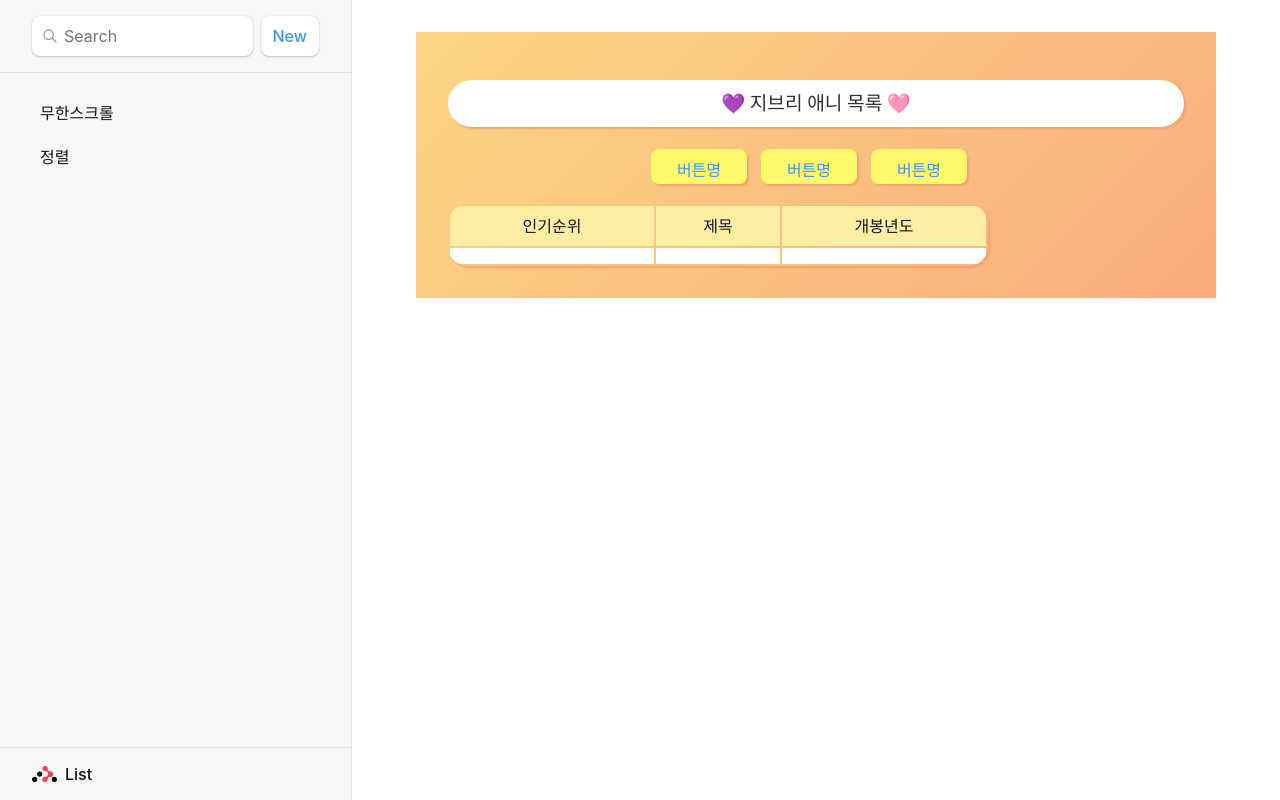
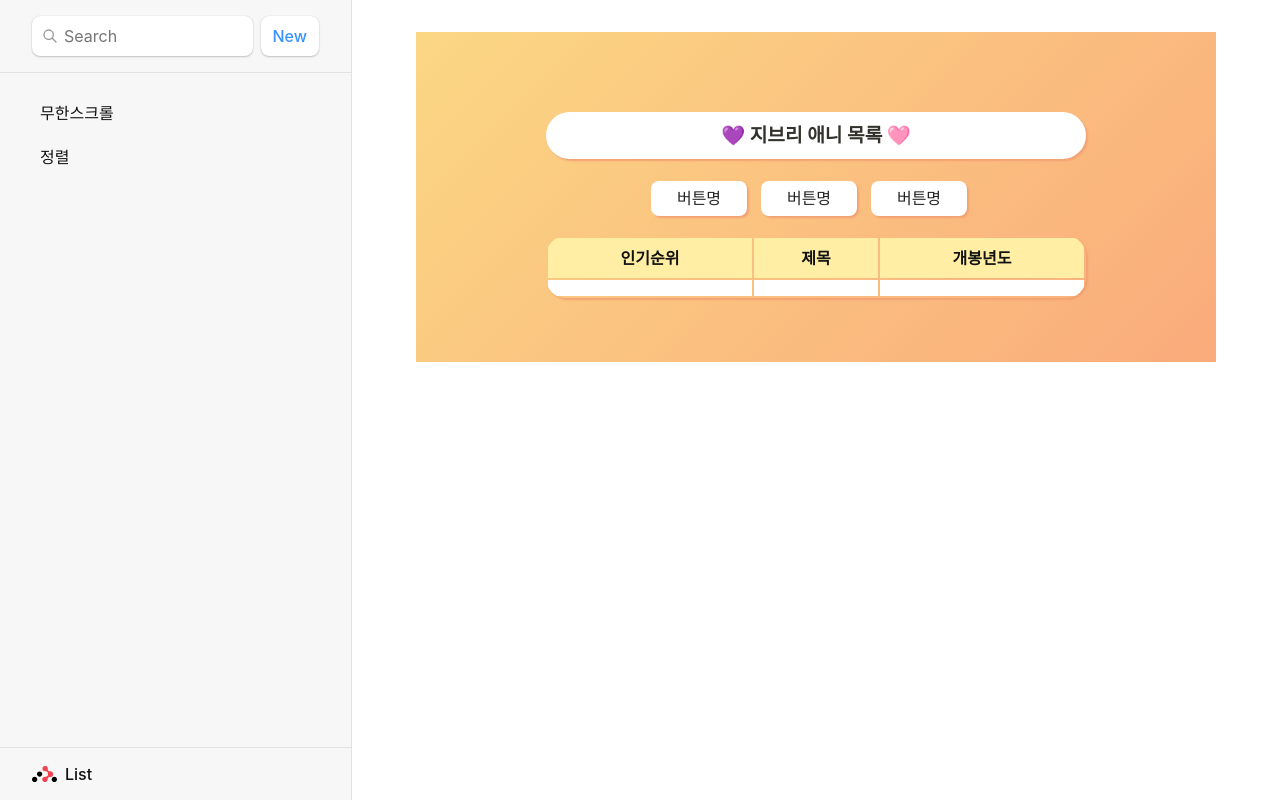
Before and after one commit to SeoHee3478/tea-code, a React (Vite) app in the folder app/: page /sort in a window 1280 px wide. Built offline with nearby package versions, Linux system fonts and the light colour scheme.

Commit message:
Refactor: CSS 스타일 수정 - 완성 코드에 적용안된 CSS 수정했습니다.

```diff
--- a/app/src/pages/Sort/index.scss
+++ b/app/src/pages/Sort/index.scss
@@ -1,47 +1,27 @@
 .sort_wrap {
-    font-family: Inter, system-ui, Avenir, Helvetica, Arial, sans-serif;
-    line-height: 1.5;
-    font-weight: 400;
-
-    color-scheme: light dark;
+  margin: 0 auto;
+  padding: 4rem;
+  display: flex;
+  flex-direction: column;
+  justify-content: center;
+  align-items: center;
   background: linear-gradient(135deg, #fbd784, #faab7b);
   background-color: #242424;
-
-    font-synthesis: none;
-    text-rendering: optimizeLegibility;
-    -webkit-font-smoothing: antialiased;
-    -moz-osx-font-smoothing: grayscale;
-
-    body {
-        margin: 0;
-        display: flex;
-        place-items: center;
-        min-width: 320px;
-        min-height: 100vh;
-    }
-
-    h1 {
-        font-size: 1.2em;
-        line-height: 1.1;
-    }
-
-    max-width: 1280px;
-    margin: 0 auto;
-    padding: 2rem;
-    text-align: center;
-    background: linear-gradient(135deg, #fbd784, #faab7b);
 
   h1 {
     background-color: #fff;
     padding: 0.8rem;
     color: #32312b;
     border-radius: 1.5rem;
+    width: 540px;
+    text-align: center;
     box-shadow: 2px 2px 2px #f2a273;
+    font-size: 1.2em;
+    line-height: 1.1;
   }
 
   table {
     width: 540px;
-        /* border-collapse: collapse; */
     margin-top: 20px;
     box-shadow: 2px 2px 2px #f2a273;
     border-radius: 20px; /* 테이블의 양 끝을 둥글게 만들기 */
@@ -71,23 +51,27 @@
     background-color: #ddd;
   }
 
+  button {
+    border-radius: 8px;
+    border: 1px solid transparent;
+    font-size: 1em;
+    line-height: 1.1;
+    font-weight: 500;
+    cursor: pointer;
+  }
+
   .btn button {
     width: 6rem;
     height: 2.2rem;
     margin-top: 6px;
-        background-color: #fffa6c;
+    color: #242424;
     box-shadow: 2px 2px 2px #f2a273;
     margin-right: 14px;
-        border-radius: 8px;
-        border: 1px solid transparent;
-        font-size: 1em;
-        font-weight: 500;
-        font-family: inherit;
-        cursor: pointer;
   }
 
   .btn .active {
-        background-color: #fffa6c;
+    font-weight: 700;
+    background-color: #f6b23c;
     box-shadow: inset 1px 1px rgba(1, 2, 2, 0.1);
   }
 }
```
Also changed, not shown: app/src/pages/Sort/answer/index.jsx (added, +82 -0 lines), app/src/pages/Sort/README.md, app/src/pages/Sort/assets/sort_example.png, app/src/pages/Sort/index.jsx (indentation only). Lines whose indentation alone changed are shown as unchanged.
